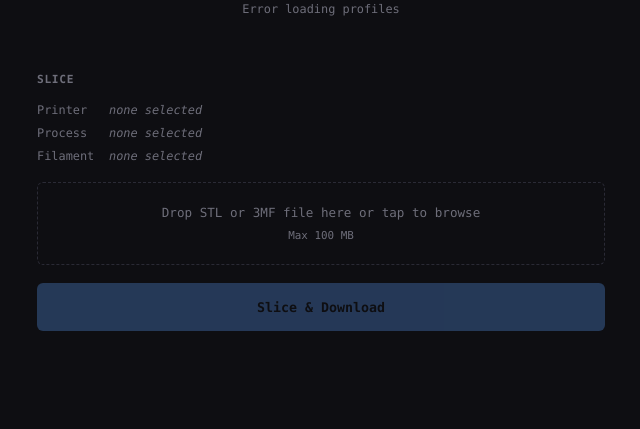
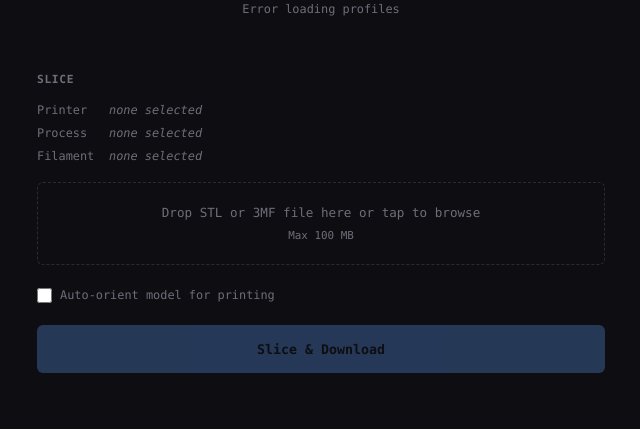
Before and after one commit to zvakanaka/orcaslicer-web, a Flask app: page / in a window 1280 px wide. Shown: the part 377-806 px from the top of the page, without its empty margins (319-959 px from the left). Before the commit the page ends 708 px from the top, so only its background shows below. Run offline with Flask 3, Linux system fonts and the light colour scheme; data that the repository does not hold is empty; parts of the project's set-up code (start-up, migrations or seed data) failed here and were passed over.

Commit message:
add auto-arrange, ensure-on-bed, and optional auto-orient for slicing

```diff
--- a/app.py
+++ b/app.py
@@ -436,15 +436,20 @@
         model_file.save(str(model_path))
 
         # Build command
+        orient = request.form.get("orient", "").strip().lower() in ("1", "true", "on", "yes")
+
         cmd = [
             ORCASLICER_BIN,
             "--slice", "0",
             "--load-settings", f"{printer_path};{process_path}",
             "--load-filaments", str(filament_path),
             "--allow-newer-file",
-            "--outputdir", str(output_dir),
-            str(model_path),
+            "--arrange", "1",
+            "--ensure-on-bed",
         ]
+        if orient:
+            cmd.extend(["--orient", "1"])
+        cmd.extend(["--outputdir", str(output_dir), str(model_path)])
 
         result = subprocess.run(
             cmd,
--- a/templates/index.html
+++ b/templates/index.html
@@ -257,6 +257,24 @@
 .selection-summary .value { color: var(--text); }
 .selection-summary .none { color: var(--muted); font-style: italic; }
 
+.option-check {
+  display: flex;
+  align-items: center;
+  gap: 8px;
+  margin-top: 12px;
+  font-size: 0.85rem;
+  color: var(--muted);
+  cursor: pointer;
+  min-height: 36px;
+}
+.option-check input[type="checkbox"] {
+  accent-color: var(--accent);
+  width: 15px;
+  height: 15px;
+  cursor: pointer;
+}
+.option-check:hover { color: var(--text); }
+
 .slice-btn {
   width: 100%;
   min-height: 48px;
@@ -422,6 +440,11 @@
       <div class="hint">Max 100 MB</div>
     </div>
     <div class="file-selected" id="modelFileSelected"></div>
+
+    <label class="option-check">
+      <input type="checkbox" id="orientCheck">
+      <span>Auto-orient model for printing</span>
+    </label>
 
     <button class="slice-btn" id="sliceBtn" disabled onclick="sliceModel()">Slice &amp; Download</button>
 
@@ -699,6 +722,9 @@
     form.append("printer", selectedProfiles.printer);
     form.append("process", selectedProfiles.process);
     form.append("filament", selectedProfiles.filament);
+    if (document.getElementById("orientCheck").checked) {
+      form.append("orient", "1");
+    }
 
     try {
       var resp = await fetch("/api/slice", { method: "POST", body: form });
```
